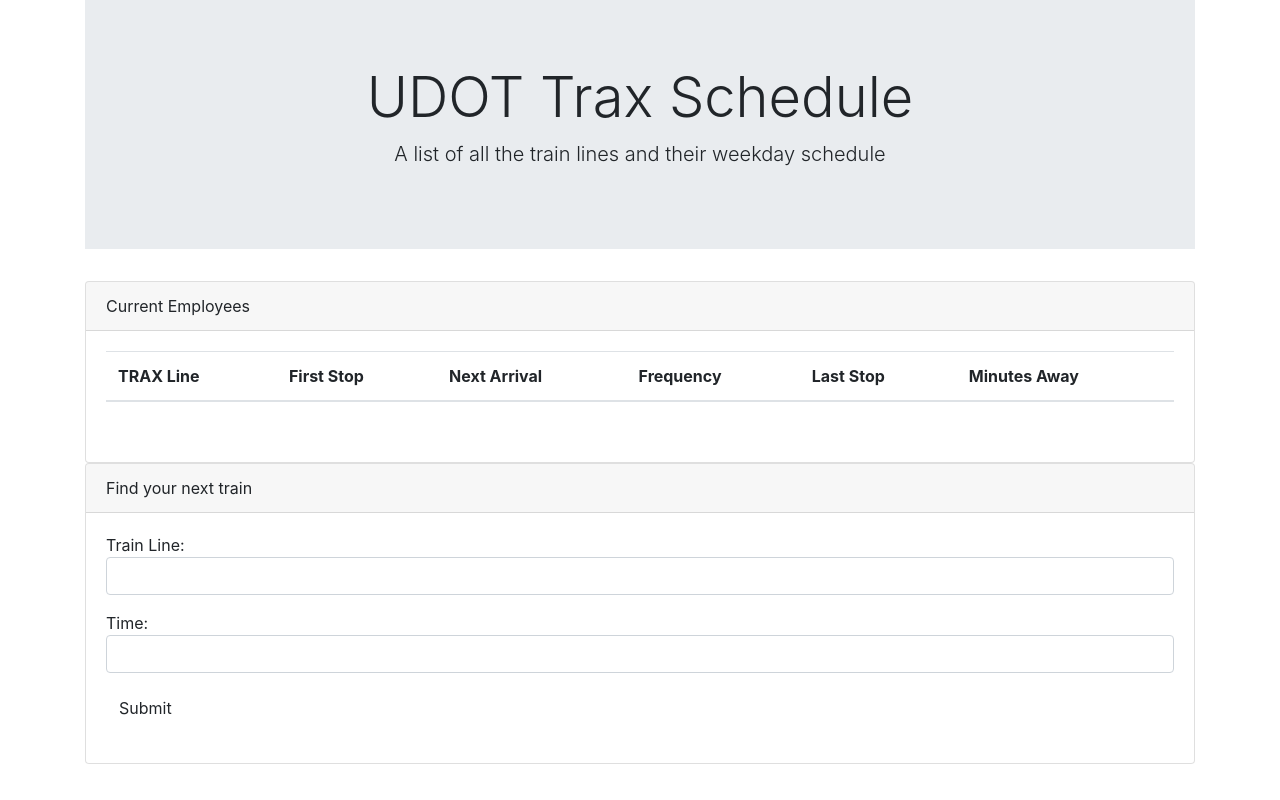
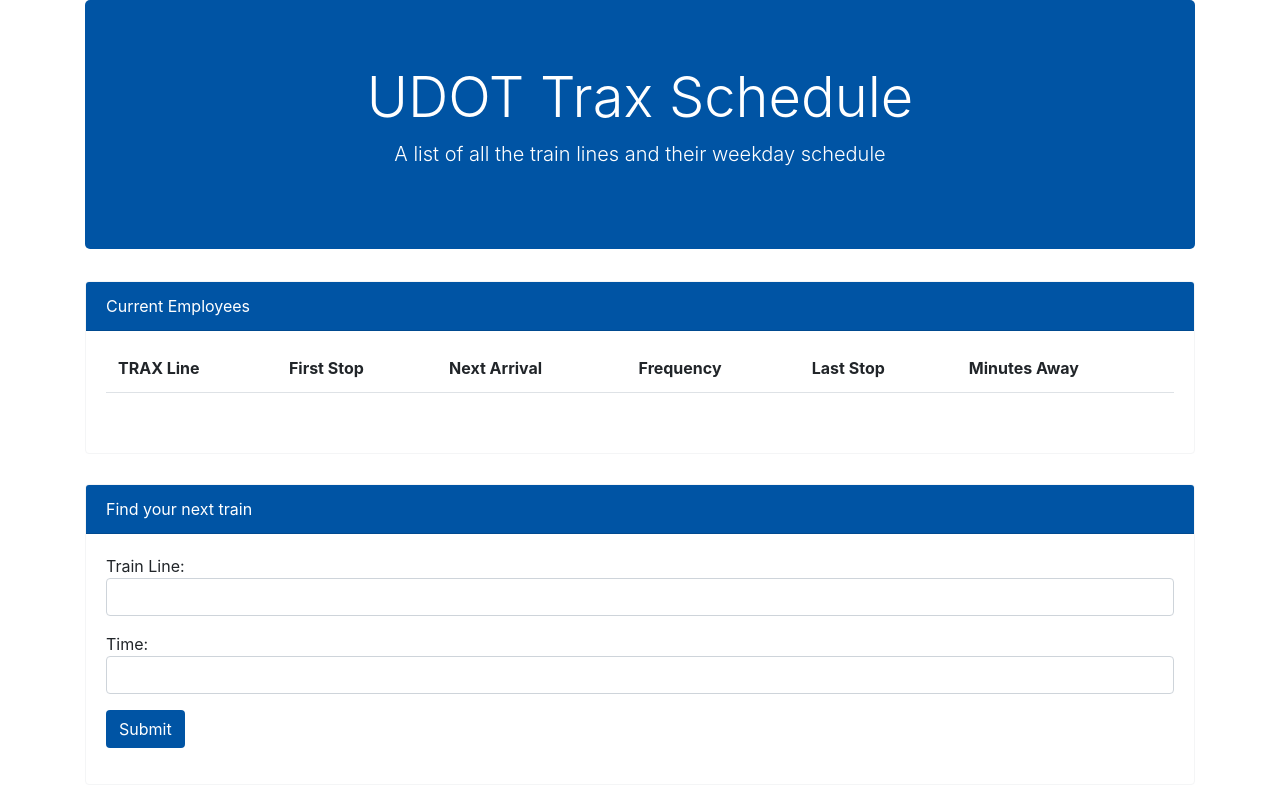
Before and after one commit to jonmeidell/train-schedule, a plain HTML site: page index.html in a window 1280 px wide. Drawn offline with nearby package versions, Linux system fonts and the light colour scheme.

Commit message:
minor work to html, groundwork on css

```diff
--- a/assets/css/style.css
+++ b/assets/css/style.css
@@ -0,0 +1,20 @@
+.jumbotron {
+    background-color: #0054A4;
+    color: white;
+    border-radius: 5px;
+}
+   /* > direct child */
+.card > .card-header, .btn.blue {
+    background: #0054A4;
+    color: white;
+}
+
+.card {
+    margin-bottom: 30px;
+    border: solid 1px #F4F5F6;
+}
+
+.table thead th {
+    border: none !important;
+    padding-top: 5px;
+}
```
Also changed, not shown: index.html (+3 -0 lines).
